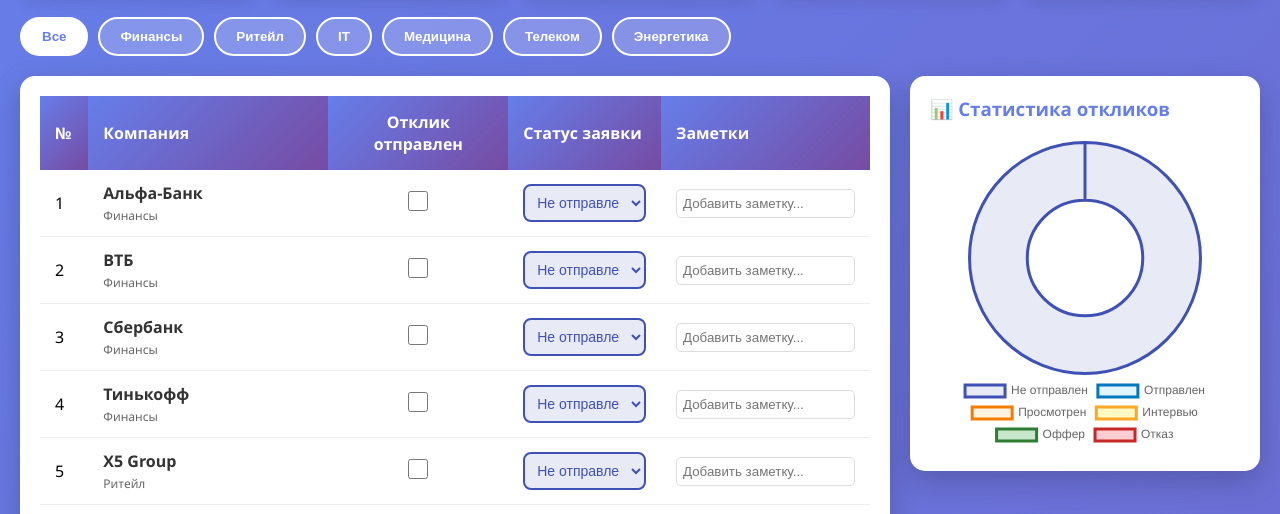
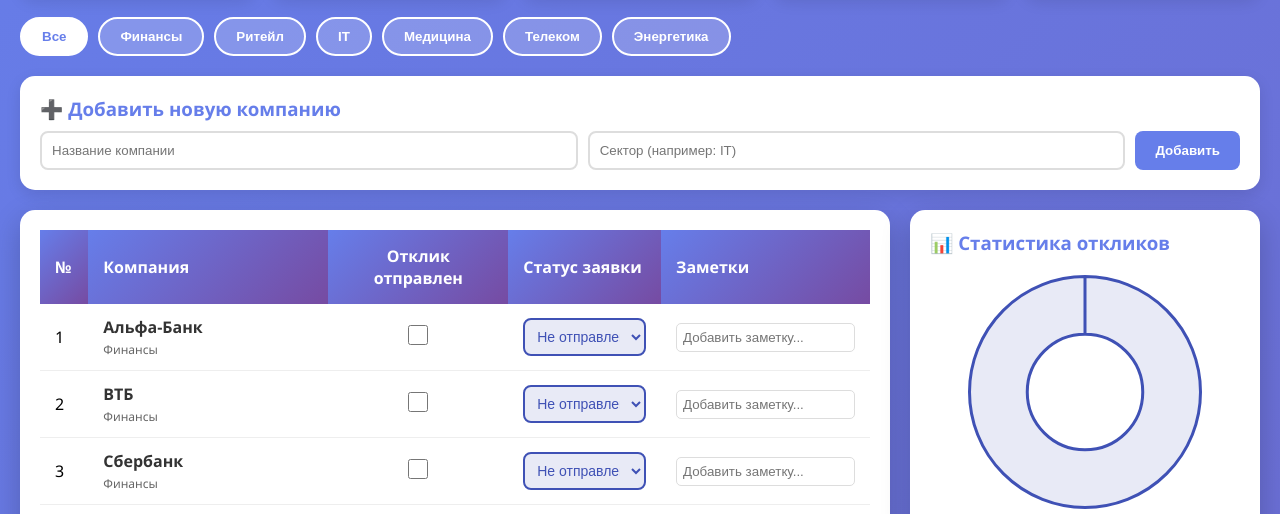
Before and after one commit to elizavetaa1/job_search, a plain HTML site: page index.html in a window 1280 px wide. Shown: the part 269-783 px from the top of the page. Drawn offline with nearby package versions, Linux system fonts and the light colour scheme.

Commit message:
Add files via upload

```diff
--- a/index.html
+++ b/index.html
@@ -349,6 +349,22 @@
             <button class="filter-btn" onclick="filterBySector('Телеком')">Телеком</button>
             <button class="filter-btn" onclick="filterBySector('Энергетика')">Энергетика</button>
         </div>
+<div class="add-company" style="margin-bottom:20px; background:white; padding:20px; border-radius:15px; box-shadow:0 5px 15px rgba(0,0,0,0.1);">
+    <h3 style="margin-bottom:10px; color:#667eea;">➕ Добавить новую компанию</h3>
+
+    <div style="display:flex; gap:10px; flex-wrap:wrap;">
+        <input id="newCompanyName" type="text" placeholder="Название компании"
+               style="flex:1; padding:10px; border:2px solid #ddd; border-radius:8px;">
+
+        <input id="newCompanySector" type="text" placeholder="Сектор (например: IT)"
+               style="flex:1; padding:10px; border:2px solid #ddd; border-radius:8px;">
+
+        <button onclick="addNewCompany()"
+                style="padding:10px 20px; background:#667eea; color:white; border:none; border-radius:8px; cursor:pointer; font-weight:600;">
+            Добавить
+        </button>
+    </div>
+</div>
 
         <div class="main-content">
             <div class="table-container">
@@ -756,6 +772,36 @@
         function closeModal() {
             document.getElementById('exportModal').classList.remove('active');
         }
+function addNewCompany() {
+    const name = document.getElementById('newCompanyName').value.trim();
+    const sector = document.getElementById('newCompanySector').value.trim();
+
+    if (!name || !sector) {
+        alert("Введите название и сектор компании!");
+        return;
+    }
+
+    const newCompany = {
+        id: jobData.length,
+        name,
+        sector,
+        applied: false,
+        status: 'Не отправлен',
+        notes: ''
+    };
+
+    jobData.push(newCompany);
+
+    jobData.sort((a, b) => a.sector.localeCompare(b.sector));
+
+    jobData.forEach((job, index) => job.id = index);
+
+    saveData();
+    renderTable();
+
+    document.getElementById('newCompanyName').value = '';
+    document.getElementById('newCompanySector').value = '';
+}
 
         initializeData();
         renderTable();
```
